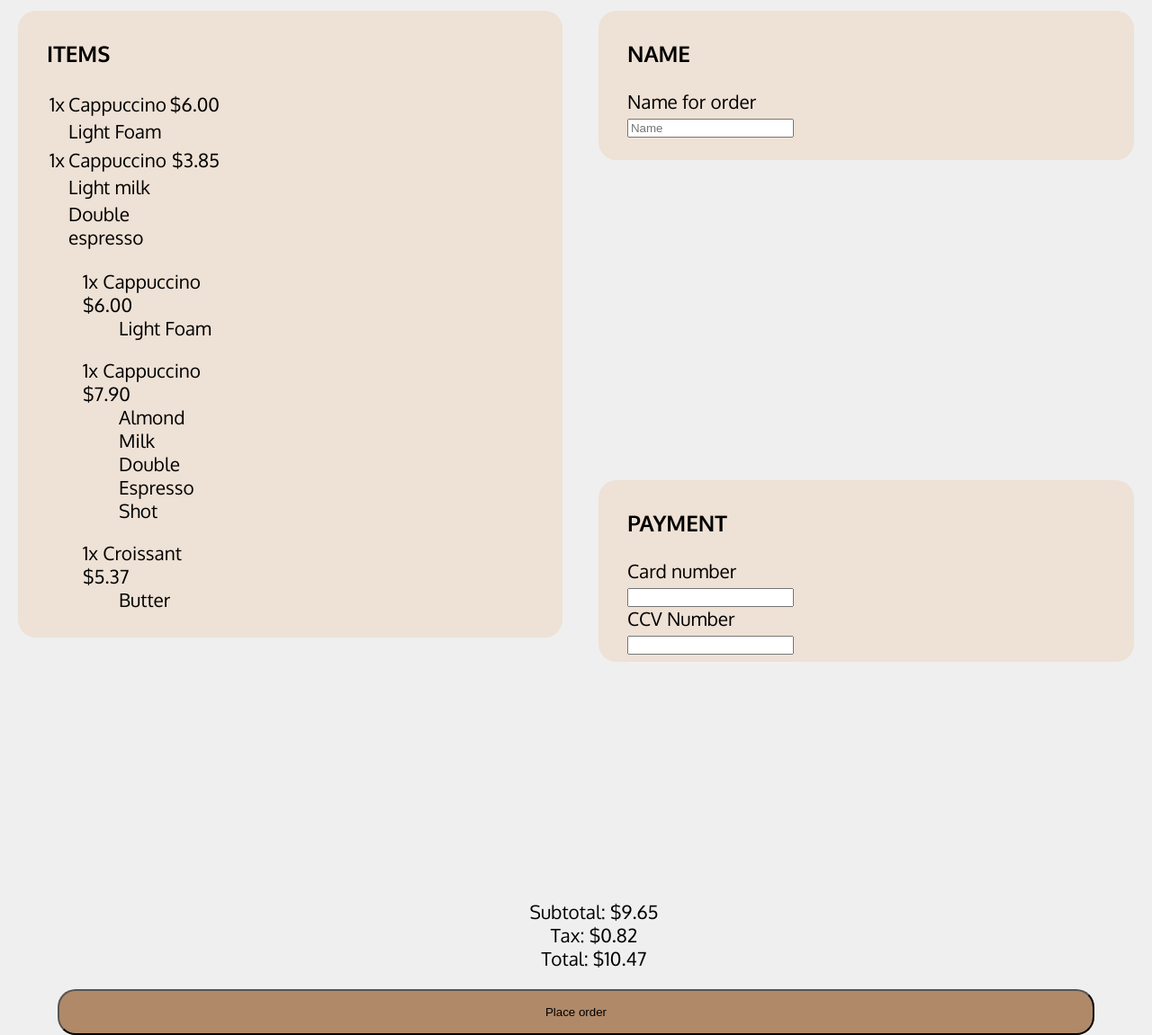
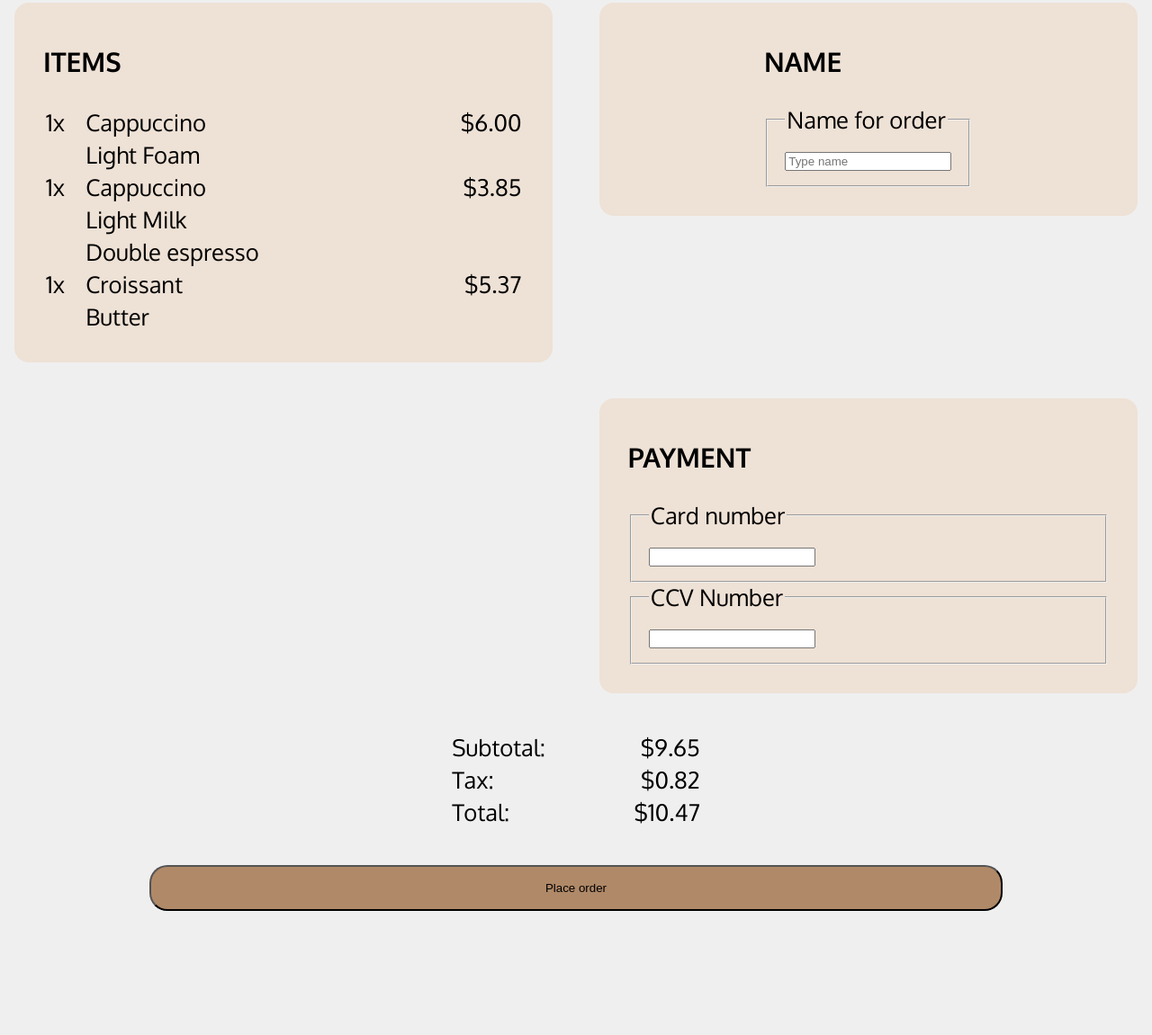
Before and after one commit to tariqanthonysmith/xander-css-mini-project, a plain HTML site: page index.html in a window 1280 px wide. Shown: the part 119-1270 px from the top of the page at 90% size. After the commit the page ends 1132 px from the top, so only its background shows below. Drawn offline with Linux system fonts and the light colour scheme; a web font is replaced by a local one.

Commit message:
Sorting labels and inputs

```diff
--- a/index.html
+++ b/index.html
@@ -17,12 +17,13 @@
     </head>
 
     <body>
+        <div class="wrapper">
             <!--NavBar Section-->
             <nav><img src="https://github.com/OliverCadman/xander-mini-projects/blob/main/checkout-page/assets/images/coffee_masters_logo.png?raw=true"
                 ><span class="nav">Coffee Masters</span></nav>
 
             <!--Items Section-->
-        <div id="items" class="wrapper">
+            <div id="items" class="box-items">
                 <section>
                     <h3>ITEMS</h3>
                     <table>
@@ -36,8 +37,6 @@
                             <td>Light Foam</td>
                             <td></td>
                         </tr>
-                </table>
-                <table>
                         <tr>
                             <td>1x</td>
                             <td>Cappuccino</td>
@@ -45,7 +44,7 @@
                         </tr>
                         <tr>
                             <td></td>
-                        <td>Light milk</td>
+                            <td>Light Milk</td>
                             <td></td>
                         </tr>
                         <tr>
@@ -53,47 +52,50 @@
                             <td>Double espresso</td>
                             <td></td>
                         </tr>
+                        <tr>
+                            <td>1x</td>
+                            <td>Croissant</td>
+                            <td>$5.37</td>
+                        </tr>
+                        <tr>
+                            <td></td>
+                            <td>Butter</td>
+                            <td></td>
+                        </tr>
                     </table>
-                <ul>
-                    <li>1x Cappuccino $6.00</li>
-                    <ul>
-                        <li>Light Foam</li>
-                    </ul>
-                </ul>
-                <ul>
-                    <li>1x Cappuccino $7.90</li>
-                    <ul>
-                        <li>Almond Milk</li>
-                        <li>Double Espresso Shot</li>
-                    </ul>
-                </ul>
-                <ul>
-                    <li>1x Croissant $5.37</li>
-                    <ul>
-                        <li>Butter</li>
-                    </ul>
-                </ul>
                 </section>
             </div>
 
             <!--Name Section-->
-        <div id="name" class="wrapper">
+            <div id="name">
                 <section>
                 <h3>NAME</h3>
-            <label>Name for order</label>
-            <input placeholder="Name">
+                <form>
+                    <fieldset>
+                        <legend>Name for order</legend>
+                        <input type="text" placeholder="Type name">
+                    </fieldset>
+                </form>
                 </section>
             </div>
 
 
             <!--Payment Section-->
-        <div id="payment" class="wrapper">
+            <div id="payment">
                 <section>
                 <h3>PAYMENT</h3>
-            <label>Card number</label>
-            <input placeholder="">
-            <label>CCV Number</label>
-            <input placeholder="">
+                <form>
+                    <fieldset>
+                        <legend>Card number</legend>
+                        <input type="number">
+                    </fieldset>
+                </form>
+                <form>
+                    <fieldset>
+                        <legend>CCV Number</legend>
+                        <input type="number"></input>
+                    </fieldset>
+                </form>
                 </section>
             </div>
 
@@ -101,17 +103,27 @@
             <!--Total Section-->
             <div id="total">
                 <section>
-            <ul>
-                <li>Subtotal: $9.65</li>
-                <li>Tax: $0.82</li>
-                <li>Total: $10.47</li>
-            </ul>
-            <button>Place order</button>
+                    <table>
+                        <tr>
+                            <td>Subtotal:</td>
+                            <td>$9.65</td>
+                        </tr>
+                        <tr>
+                            <td>Tax:</td>
+                            <td>$0.82</td>
+                        </tr>
+                        <tr>
+                            <td>Total:</td>
+                            <td>$10.47</td>
+                        </tr>
+                    </table>
                 </section>
             </div>
-
+            <button>Place order</button>
 
             <!--Button Section-->
+
+        </div>
 
     </body>
 
--- a/style.css
+++ b/style.css
@@ -7,19 +7,18 @@
     --light-orange: #eee1d5;
     --white:  #efefef;
     --nude:  #b08968;
-    --font-size: 1.3rem;
+    --font-size: 2vw;
     --mono:"Oxygen mono", monospace;
     --sans: "Oxygen", sans-serif;
 }
 
 body {
-    display: grid;
     font-family: var(--sans);
     padding: 0;
     margin: 0;
-    background-color: var(--white);
     color: black;
     font-size: var(--font-size);
+    background-color: var(--white);
 
 }
 
@@ -31,7 +30,7 @@ nav {
     color: var(--light-yellow);
     font-size: 1rem;
     padding: 0 0 2rem 0;
-    grid-column: 1 / 3;
+    grid-column: 1 / 9;
 }
 
 nav img {
@@ -42,56 +41,68 @@ nav img {
 }
 .wrapper {
     display: grid;
-    grid-template-columns: 1fr 1fr 1fr;
+    grid-template-columns: repeat(8, 1fr);
     grid-template-rows: auto;
+    background-color: var(--white);
+    gap: 4%;
+}
+
+/* Items Sections */
+
+#items {
+
+    grid-column: 1/ 5;
+    margin-left: 1rem;
+    border-radius: 1rem;
+    padding: 1rem 2rem 2rem 2rem;
     background-color: var(--light-orange);
 }
-#items {
-    grid-column: 1/ 2;
-    padding: 0.5rem 2rem;
-    border-radius: 20px;
-    margin: 50px 20px 0px 20px;
+
+table {
+    width: 100%;
 }
 
-#items ul li {
-    list-style-type: none;
+table tr td:last-child {
+    text-align: end;
+
 }
 
+/* Name Section */
+
 #name {
-    grid-column: 2/ 3;
-    padding: 0.5rem 2rem;
-    border-radius: 20px;
-    margin: 50px 20px 20px 20px;
-    height: 150px;
+    grid-column: 5/ 9;
+    margin-right: 1rem;
+    border-radius: 1rem;
+    padding: 1rem 2rem 2rem 2rem;
+    background-color: var(--light-orange);
+    height: fit-content;
+    display: flex;
+    justify-content: center;
+    align-content: center;
+
 }
 
 #payment {
-    grid-column: 2/ 3;
-    padding: 0.5rem 2rem;
-    border-radius: 20px;
-    margin: 50px 20px 20px 20px;
-    position: relative;
-    bottom: 225px;
+    grid-column: 5/ 9;
+    margin-right: 1rem;
+    border-radius: 1rem;
+    padding: 1rem 2rem 2rem 2rem;
+    background-color: var(--light-orange);
+    height: fit-content;
+
 }
 
 #total{
+    grid-column: 4/ 6;
+    background-color: var(--white);
 
-    grid-column: 1 / 3;
-    text-align: center;
-}
-
-#total ul li {
-    list-style-type: none;
 }
 
 button {
-    width: 90%;
+    grid-column: 2/8;
     background-color: var(--nude);
     border-radius: 20px 20px 20px 20px;
     padding: 1rem;
+    margin-bottom: 3rem;
 
 }
-
-ul ul li {
-    grid-column: 2/3;
-}
```
Lines whose indentation alone changed are shown as unchanged.
